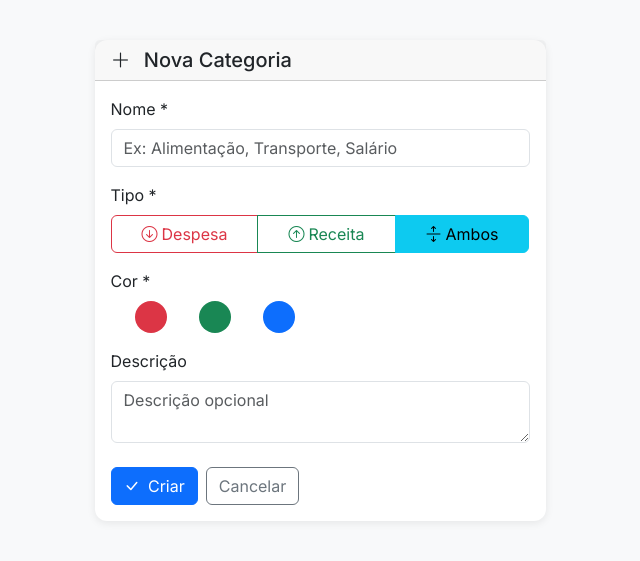
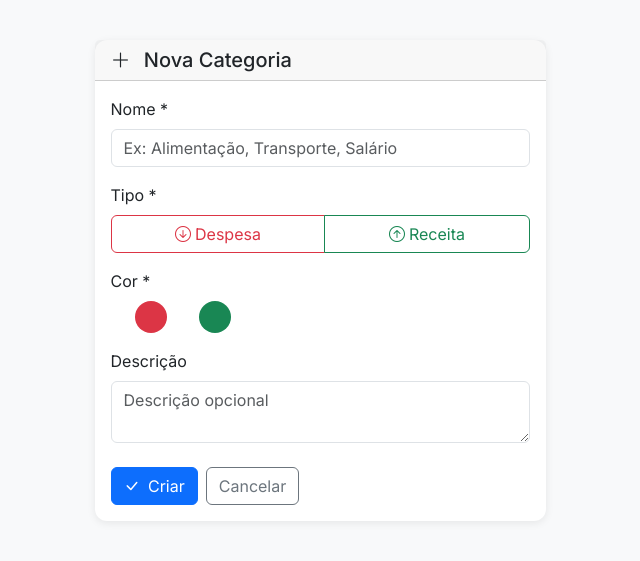
Before and after one commit to LucasOleques/fin-track, a Django app: page /categories/create/ in a window 1280 px wide. Shown: the part 56-617 px from the top of the page, without its empty margins (320-960 px from the left). Run offline with Django 5.2, Linux system fonts and the light colour scheme; the visitor is signed in with stand-in values (Sample User, id 1).

Commit message:
fix: remove category 'ambos' e muda o layout para 'todas' categorias.

```diff
--- a/fin_track_project/apps/categories/models.py
+++ b/fin_track_project/apps/categories/models.py
@@ -5,13 +5,11 @@ class Category(models.Model):
     CATEGORY_TYPES = [
         ('despesa', 'Despesa'),
         ('receita', 'Receita'),
-        ('ambos', 'Ambos'),
     ]
 
     CATEGORY_COLOR = [
             ('danger', 'Vermelho'),
             ('success', 'Verde'),
-            ('primary', 'Azul'),
     ]
 
     id_category = models.AutoField(primary_key=True)
--- a/fin_track_project/templates/apps/categories/_category_card.html
+++ b/fin_track_project/templates/apps/categories/_category_card.html
@@ -11,7 +11,7 @@
                         <span class="badge bg-{% if category.type == 'despesa' %}danger{% elif category.type == 'receita' %}success{% else %}info{% endif %}">
                             {% if category.type == 'despesa' %}Despesa
                             {% elif category.type == 'receita' %}Receita
-                            {% elif category.type == 'ambos' %}Ambos{% endif %}
+                            {% endif %}
                         </span>
                     </div>
                 </div>
--- a/fin_track_project/templates/apps/categories/create_edit.html
+++ b/fin_track_project/templates/apps/categories/create_edit.html
@@ -56,12 +56,6 @@
                                 <label class="btn btn-outline-success" for="type_receita">
                                     <i class="bi bi-arrow-up-circle me-1"></i>Receita
                                 </label>
-
-                                <input type="radio" class="btn-check" name="type" id="type_ambos"
-                                       value="ambos" {% if category.type == 'ambos' or not category.type %}checked{% endif %}>
-                                <label class="btn btn-outline-info" for="type_ambos">
-                                    <i class="bi bi-arrows-expand me-1"></i>Ambos
-                                </label>
                             </div>
                         </div>
 
--- a/fin_track_project/templates/apps/categories/list.html
+++ b/fin_track_project/templates/apps/categories/list.html
@@ -17,7 +17,7 @@
 
     <ul class="nav nav-tabs mb-4" role="tablist">
         <li class="nav-item">
-            <a class="nav-link active" data-bs-toggle="tab" href="#ambos">
+            <a class="nav-link active" data-bs-toggle="tab" href="#todas">
                 <i class="bi bi-grid me-1"></i>Todas
             </a>
         </li>
@@ -34,7 +34,7 @@
     </ul>
 
     <div class="tab-content">
-        <div class="tab-pane fade show active" id="ambos">
+        <div class="tab-pane fade show active" id="todas">
             {% if categories %}
                 <div class="row g-3">
                     {% for category in categories %}
```
Also changed, not shown: fin_track_project/apps/categories/tests.py (+0 -7 lines), README.md.
